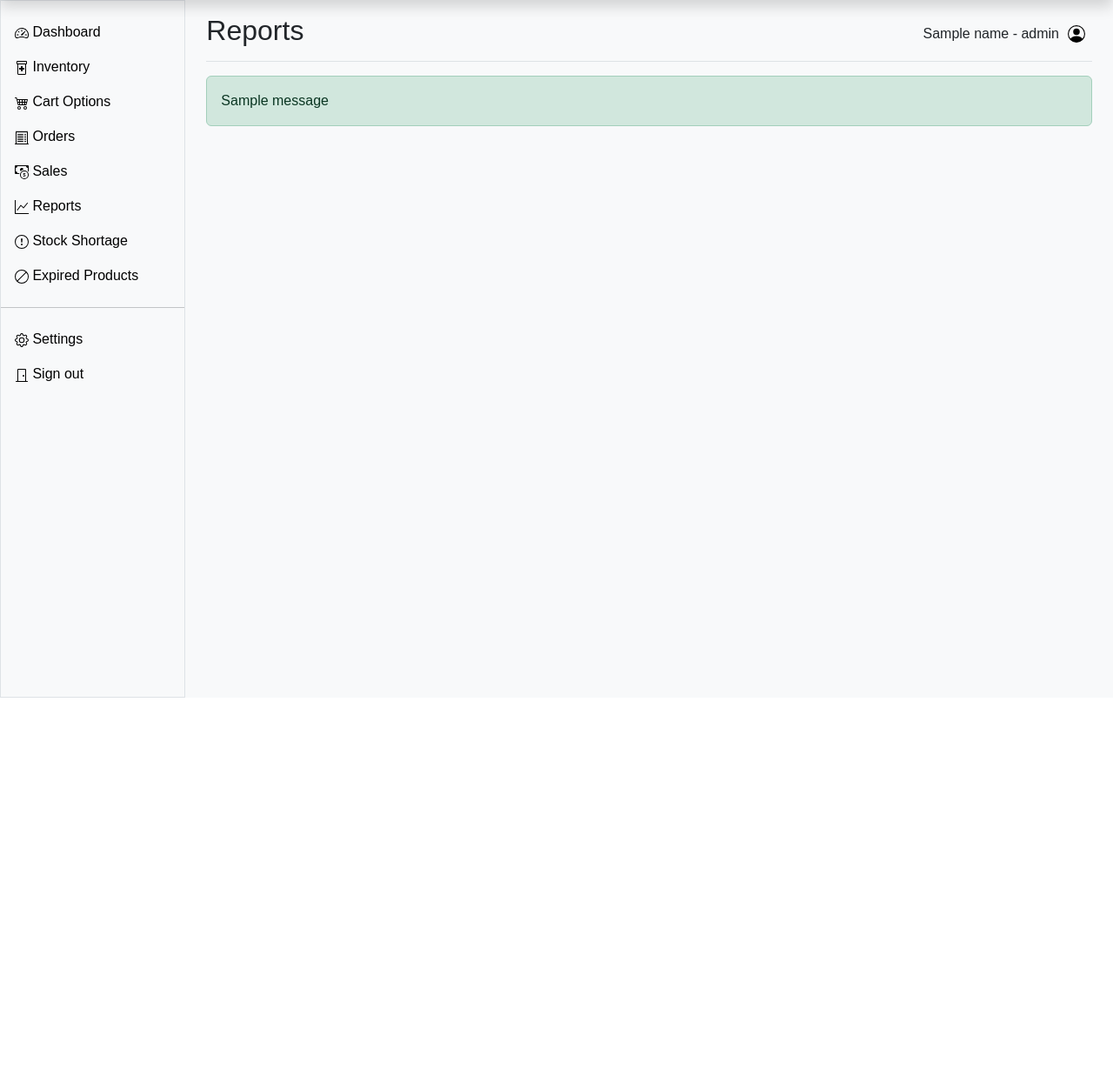
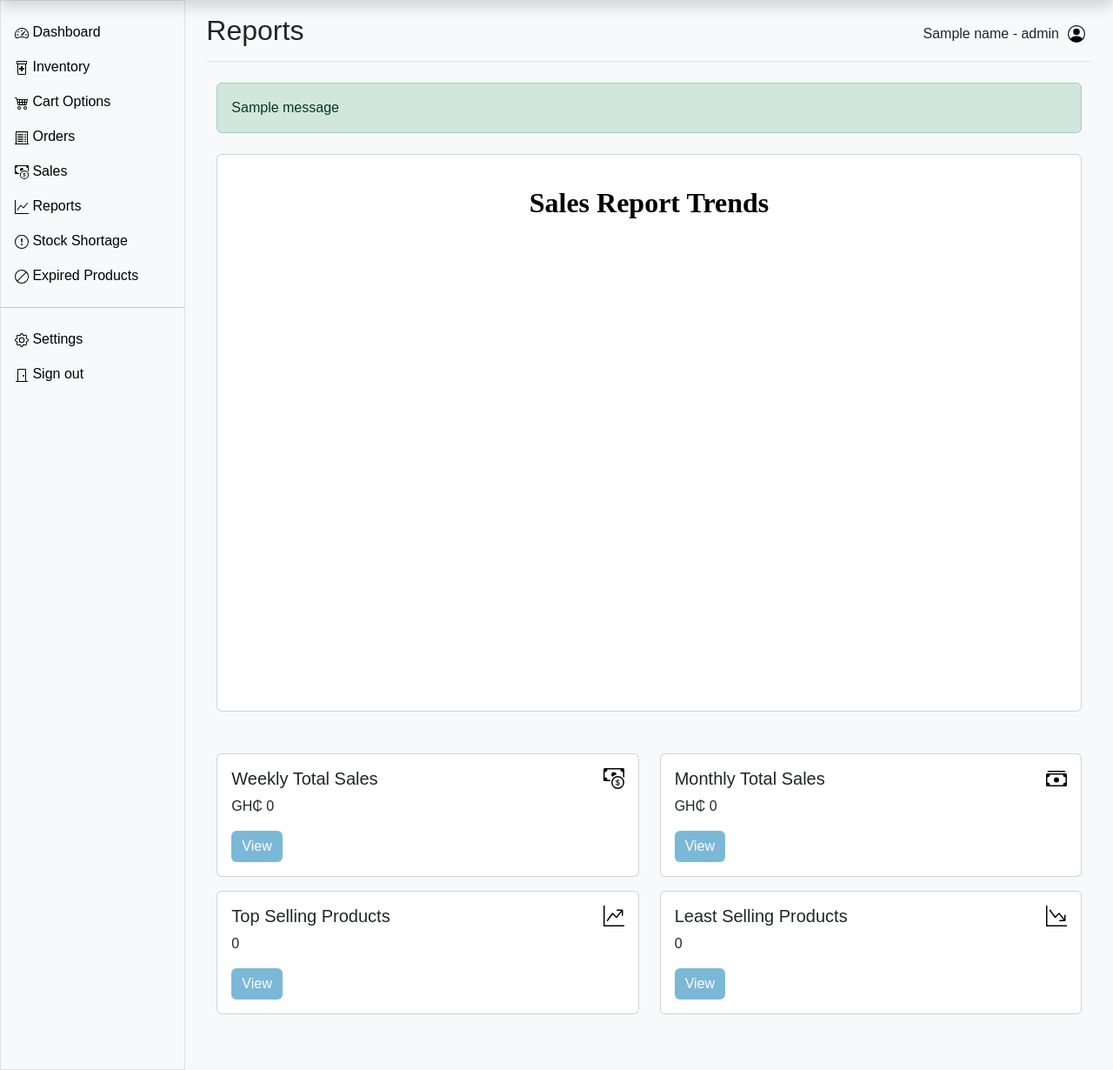
Before and after one commit to wireduclement/meditrack-pro, a Flask app: template templates/reports.html in a window 1280 px wide. Shown: the part 34-1264 px from the top of the page at 87% size. Before the commit the page ends 836 px from the top, so only its background shows below. Run offline with Flask 3, Linux system fonts and the light colour scheme; the template is opened without the code that fills it: most values are stand-ins (such as "Sample title", 1, 10 or a date in 2020); one stand-in notice (Sample message) is shown; data that the repository does not hold is empty; some libraries are stand-ins or nearby versions.

Commit message:
add report view and graph

```diff
--- a/main.py
+++ b/main.py
@@ -1,3 +1,12 @@
+import os
+import dash
+import pandas as pd
+import plotly.express as px
+import plotly.graph_objs as go
+from calendar import monthrange
+from dash import dcc, html
+from collections import Counter
+from dash.dependencies import Input, Output
 from flask import Flask, render_template, request, redirect, url_for, flash, session, flash, send_from_directory
 from functools import wraps
 from flask_bootstrap import Bootstrap5
@@ -9,14 +18,7 @@
 from db import Database
 from dotenv import load_dotenv
 from pdf import generate_invoice_pdf
-from datetime import datetime, date, timedelta
-import os
-import dash
-import pandas as pd
-from dash import dcc, html
-from dash.dependencies import Input, Output
-import plotly.express as px
-
+from datetime import datetime, timedelta
 
 load_dotenv()
 
@@ -85,6 +87,7 @@
     c_new_pwd = PasswordField("Confirm New Password", validators=[DataRequired(), Length(min=7, message="Password must match")])
     submit = SubmitField("Update")
 
+
 def login_required(f):
     @wraps(f)
     def decorated_function(*args, **kwargs):
@@ -151,7 +154,6 @@
 external_stylesheets = ['/static/css/styles.css']
 dash_app = dash.Dash(__name__, server=app, url_base_pathname='/dash/', external_stylesheets=external_stylesheets)
 
-TODAY = date.today()
 
 dash_app.layout = html.Div([
     dcc.Dropdown(
@@ -173,6 +175,7 @@
     [Input('weekly-sales-graph', 'id'),
      Input('sales-view-dropdown', 'value')]
 )
+
 def update_graphs(_, sales_view):
     start_date = TODAY - timedelta(days=6)
     weekly_sales = db.read("sales", [("DATE(date)", ">=", str(start_date)), ("DATE(date)", "<=", str(TODAY))])
@@ -538,12 +541,118 @@
     return send_from_directory(invoice_path, filename)
 
 
-@app.route("/reports")
-@login_required
-@role_required(["Admin", "Cashier"])
-def reports():
-    name, role = get_name_role()
-    return render_template("reports.html", name=name, role=role)
+dash_app = dash.Dash(__name__, server=app, url_base_pathname='/trend_dash/')
+
+ # Dummy data — replace with your actual weekly/monthly/product stats
+x_values = ['Week 1', 'Week 2', 'Week 3', 'Week 4']
+weekly_sales = [400, 550, 1000, 700]
+monthly_sales = [1600, 1800, 1700, 1900]
+top_selling_product = [80, 90, 100, 95]
+least_selling_product = [10, 12, 9, 11]
+
+fig = go.Figure()
+
+fig.add_trace(go.Scatter(x=x_values, y=weekly_sales, mode='lines+markers', name='Weekly Sales', line=dict(color='blue')))
+fig.add_trace(go.Scatter(x=x_values, y=monthly_sales, mode='lines+markers', name='Monthly Sales', line=dict(color='green')))
+fig.add_trace(go.Scatter(x=x_values, y=top_selling_product, mode='lines+markers', name='Top Product Sales', line=dict(color='orange')))
+fig.add_trace(go.Scatter(x=x_values, y=least_selling_product, mode='lines+markers', name='Least Product Sales', line=dict(color='red')))
+
+fig.update_layout(
+    title='Sales Trend',
+    xaxis_title='Time',
+    yaxis_title='Sales Count/Value',
+    legend_title='Metrics',
+    template='plotly_dark',
+    font=dict(family='Arial', size=14, color='black'),
+    plot_bgcolor='white',
+    paper_bgcolor='white',
+    xaxis=dict(showgrid=True, gridcolor='lightgray'),
+    yaxis=dict(showgrid=True, gridcolor='lightgray')
+)
+
+dash_app.layout = html.Div([
+    html.H1("Sales Report Trends", style={'textAlign': 'center'}),
+    dcc.Graph(figure=fig)
+])
+
+
+class ReportView(MethodView):
+    decorators = [login_required, role_required(["Admin", "Cashier"])]
+
+    def get(self):
+        name, role = get_name_role()
+        TODAY = datetime.today().date()
+        WEEK_AGO = TODAY - timedelta(days=7)
+        MONTH_START = TODAY.replace(day=1)
+
+        sales = db.read("sales")
+
+        weekly_sales = [
+            sale for sale in sales
+            if WEEK_AGO <= sale[5].date() <= TODAY
+        ]
+
+        monthly_sales = [
+            sale for sale in sales
+            if MONTH_START <= sale[5].date() <= TODAY
+        ]
+
+        weekly_total = sum(float(sale[6]) for sale in weekly_sales)
+        monthly_total = sum(float(sale[6]) for sale in monthly_sales)
+
+        product_counter = Counter()
+        for sale in db.read("sales"):
+            product_counter[sale[2]] += int(sale[6])
+
+        # implement this right
+
+        # top_products = product_counter.most_common(5)
+        # least_products = product_counter.most_common()[-5:]
+
+        return render_template("reports.html", name=name, role=role,
+                               weekly_total=weekly_total,
+                               monthly_total=monthly_total)
+                            #    top_products=top_products,
+                            #    least_products=least_products)
+
+
+class WeeklySalesView(MethodView):
+    decorators = [login_required, role_required(["Admin", "Cashier"])]
+
+    def get(self):
+        name, role = get_name_role()
+        sales = db.read("sales")
+
+        today = datetime.today()
+        start_of_week = today - timedelta(days=today.weekday())
+        end_of_week = start_of_week + timedelta(days=6)
+
+        weekly_sales = [
+            sale for sale in sales
+            if start_of_week.date() <= sale[5].date() <= end_of_week.date()
+        ]
+
+        return render_template("weekly.html", name=name, role=role, weekly_sales=weekly_sales)
+
+
+class MonthlySalesView(MethodView):
+    decorators = [login_required, role_required(["Admin", "Cashier"])]
+
+    def get(self):
+        name, role = get_name_role()
+        sales = db.read("sales")
+
+        today = datetime.today()
+        start_of_month = today.replace(day=1)
+        _, last_day = monthrange(today.year, today.month)
+        end_of_month = today.replace(day=last_day)
+
+        monthly_sales = [
+            sale for sale in sales
+            if start_of_month.date() <= sale[5].date() <= end_of_month.date()
+        ]
+
+        return render_template("monthly.html", name=name, role=role, sales=sales, monthly_sales=monthly_sales)
 
 
 class SettingsView(MethodView):
@@ -842,6 +951,9 @@
 app.add_url_rule("/add_to_cart", view_func=AddToCartView.as_view("add_to_cart"))
 app.add_url_rule("/remove_from_cart", view_func=RemoveFromCart.as_view("remove_from_cart"))
 app.add_url_rule("/sales", view_func=SalesView.as_view("sales"))
+app.add_url_rule("/reports", view_func=ReportView.as_view("reports"))
+app.add_url_rule("/weekly_sales", view_func=WeeklySalesView.as_view("weekly_sales"))
+app.add_url_rule("/monthly_sales", view_func=MonthlySalesView.as_view("monthly_sales"))
 app.add_url_rule("/settings", view_func=SettingsView.as_view("settings"))
 app.add_url_rule("/settings/edit-users", view_func=EditUsersView.as_view("edit_users"))
 app.add_url_rule("/edit-user/<int:user_id>", view_func=EditUsersView.as_view("edit_user"))
@@ -855,5 +967,7 @@
 app.add_url_rule("/settings/change-password", view_func=ChangePasswordView.as_view("change_password"))
 
 
+
+
 if __name__ == "__main__":
     app.run(debug=True)
--- a/templates/dashboard.html
+++ b/templates/dashboard.html
@@ -37,7 +37,7 @@
                   <img src="../static/svg/total_sales.svg" class="rep-img" alt="Total Sales">
                 </h5>
                 <p class="card-text ">Total:</p>
-                <p>GH₵ {{ daily_sales_total }}</p>
+                <p>GH₵ {{ daily_sales_total | default(0, true) }}</p>
                 <a href="{{ url_for('sales') }}" class="btn btn-primary">View</a>
               </div>
             </div>
--- a/templates/reports.html
+++ b/templates/reports.html
@@ -15,6 +15,7 @@
         </div>
       </div>
 
+      <div class="container mt-4">
         <!-- Flash message for caution -->
         {% with messages = get_flashed_messages(with_categories=true) %}
           {% if messages %}
@@ -27,9 +28,75 @@
             </div>
           {% endif %}
         {% endwith %}
+        <!-- Embed Dash graphs below the cards -->
+        <div class="row mt-4">
+          <div class="col-12">
+            <div class="card w-100">
+              <div class="card-body">
+                <iframe src="/trend_dash/" style="width:100%; height:600px; border:none;"></iframe>
+              </div>
+            </div>
+          </div>
+        </div>
+        <br><br>
 
+        <div class="row">
+          <!-- First Column, First Row -->
+          <div class="col-md-6 mb-3">
+            <div class="card w-100">
+              <div class="card-body">
+                <h5 class="card-title d-flex justify-content-between align-items-center">Weekly Total Sales
+                  <img src="../static/svg/wts.svg" class="rep-img" alt="Total Sales">
+                </h5>
+                <p>GH₵ {{ weekly_total | default(0, true) }}</p>
+                <a href="{{ url_for('weekly_sales') }}" class="btn btn-primary">View</a>
+              </div>
+            </div>
+          </div>
+
+          <!-- Second Column, First Row -->
+          <div class="col-md-6 mb-3">
+            <div class="card w-100">
+              <div class="card-body">
+                <h5 class="card-title d-flex justify-content-between align-items-center">Monthly Total Sales
+                  <img src="../static/svg/mts.svg" class="rep-img" alt="Total Sales">
+                </h5>
+                <p>GH₵ {{ monthly_total | default(0, true) }}</p>
+                <a href="{{ url_for('monthly_sales') }}" class="btn btn-primary">View</a>
+              </div>
+            </div>
+          </div>
+
+          <!-- First Column, Second Row -->
+          <div class="col-md-6 mb-3">
+            <div class="card w-100">
+              <div class="card-body">
+                <h5 class="card-title d-flex justify-content-between align-items-center">Top Selling Products
+                  <img src="../static/svg/top.svg" class="rep-img" alt="Total Sales">
+                </h5>
+                <p>{{ top_products | default(0, true) }}</p>
+                <a href="{{ url_for('reports') }}" class="btn btn-primary">View</a>
+              </div>
+            </div>
+          </div>
+
+          <!-- Second Column, Second Row -->
+          <div class="col-md-6 mb-3">
+            <div class="card w-100">
+              <div class="card-body">
+                <h5 class="card-title d-flex justify-content-between align-items-center">Least Selling Products
+                  <img src="../static/svg/down.svg" class="rep-img" alt="Total Sales">
+                </h5>
+                <p>{{ least_products | default(0, true) }}</p>
+                <a href="{{ url_for('reports') }}"  class="btn btn-primary">View</a>
+              </div>
+            </div>
+          </div>
+        </div>
+
+        <br><br>
+      </div>
     </main>
-
   </div>
 </div>
 
```
Also changed, not shown: pdf.py (+62 -7 lines), templates/monthly.html (added, +74 -0 lines), templates/weekly.html (added, +74 -0 lines), static/svg/down.svg (added), static/svg/mts.svg (added), static/svg/top.svg (added), static/svg/wts.svg (added). Lines whose indentation alone changed are shown as unchanged.
